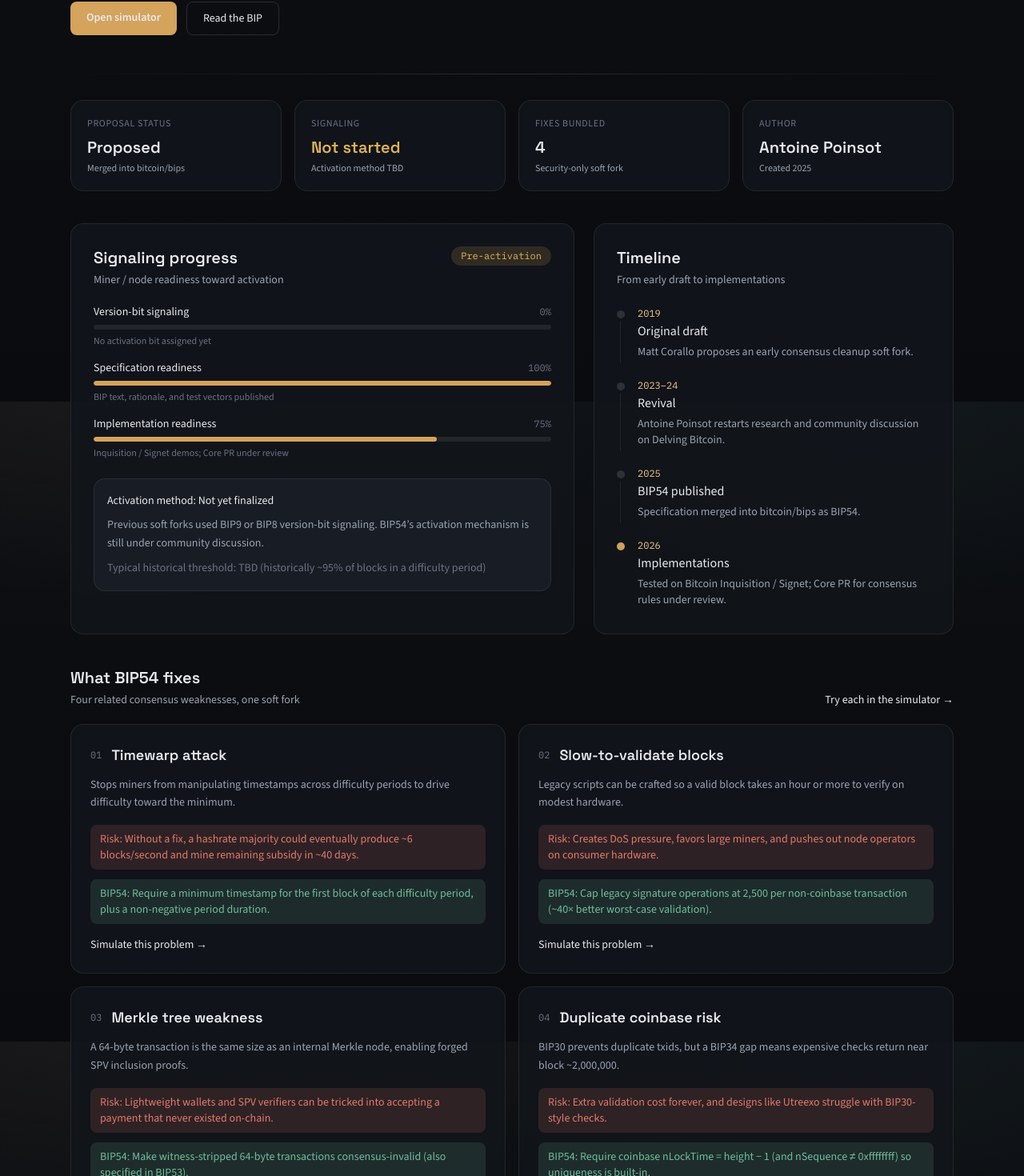
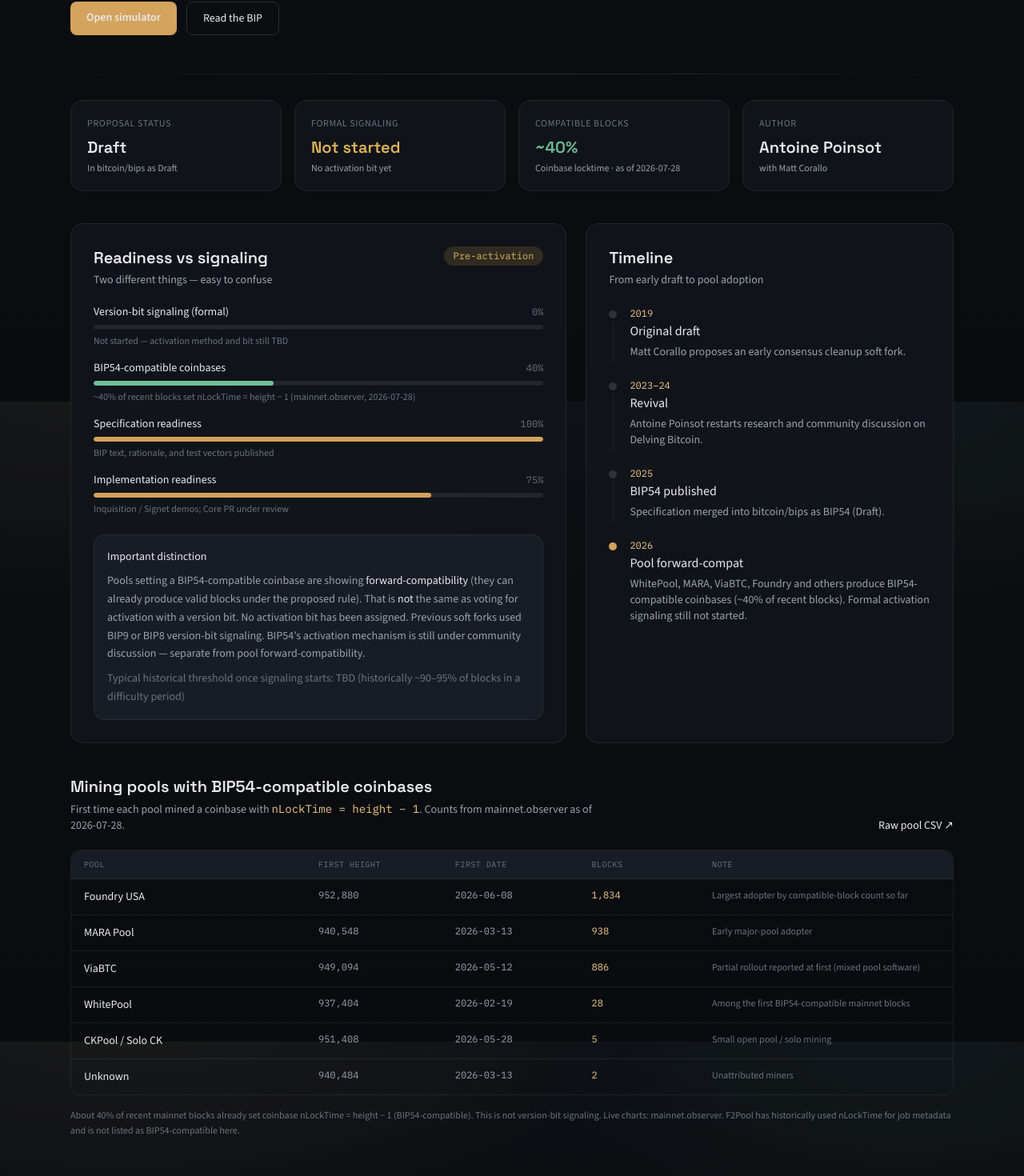
Before and after one commit to dani69654/bip54-dashboard, a Next.js app: page / in a window 1280 px wide. Shown: the part 298-1768 px from the top of the page at 80% size. Built offline with nearby package versions, Linux system fonts and the light colour scheme.

Commit message:
Update README and dashboard to clarify BIP54 status and pool readiness. Added details on forward-compatible coinbases and adjusted signaling terminology. Enhanced layout for better readability and included mining pool data.

```diff
--- a/src/app/layout.tsx
+++ b/src/app/layout.tsx
@@ -24,7 +24,7 @@ const plexMono = IBM_Plex_Mono({
 export const metadata: Metadata = {
   title: "BIP54 Dashboard — Consensus Cleanup",
   description:
-    "Track BIP54 signaling progress, explore the Consensus Cleanup proposal, and simulate the problems it fixes.",
+    "Track BIP54 readiness (including pool coinbase compatibility), explore the Consensus Cleanup proposal, and simulate the problems it fixes.",
 };
 
 export default function RootLayout({
--- a/src/app/page.tsx
+++ b/src/app/page.tsx
@@ -2,6 +2,8 @@ import Link from "next/link";
 import { BIP54 } from "@/lib/bip54";
 
 export default function DashboardPage() {
+  const readiness = BIP54.poolReadiness;
+
   return (
     <div className="mx-auto max-w-6xl px-6 py-10 sm:py-14">
       <section className="animate-fade-up mb-12 max-w-3xl">
@@ -39,31 +41,36 @@ export default function DashboardPage() {
         <Stat
           label="Proposal status"
           value={BIP54.status}
-          hint="Merged into bitcoin/bips"
+          hint="In bitcoin/bips as Draft"
         />
         <Stat
-          label="Signaling"
+          label="Formal signaling"
           value={BIP54.activation.signaling}
-          hint="Activation method TBD"
+          hint="No activation bit yet"
           tone="warning"
         />
-        <Stat label="Fixes bundled" value="4" hint="Security-only soft fork" />
+        <Stat
+          label="Compatible blocks"
+          value={`~${readiness.recentSharePct}%`}
+          hint={`Coinbase locktime · as of ${readiness.asOf}`}
+          tone="good"
+        />
         <Stat
           label="Author"
           value={BIP54.author}
-          hint={`Created ${BIP54.created}`}
+          hint={`with ${BIP54.coAuthor}`}
         />
       </section>
 
-      <section className="animate-fade-up-delay-2 mb-10 grid gap-6 lg:grid-cols-[1.4fr_1fr]">
+      <section className="animate-fade-up-delay-2 mb-10 grid gap-6 lg:grid-cols-[1.35fr_1fr]">
         <div className="surface p-6 sm:p-7">
           <div className="mb-5 flex items-start justify-between gap-4">
             <div>
               <h2 className="font-display text-xl font-semibold">
-                Signaling progress
+                Readiness vs signaling
               </h2>
               <p className="mt-1 text-sm text-fg-muted">
-                Miner / node readiness toward activation
+                Two different things — easy to confuse
               </p>
             </div>
             <span className="rounded-full bg-warning/15 px-3 py-1 font-mono text-xs text-warning">
@@ -73,9 +80,15 @@ export default function DashboardPage() {
 
           <div className="mb-6 space-y-4">
             <ProgressRow
-              label="Version-bit signaling"
+              label="Version-bit signaling (formal)"
               value={0}
-              caption="No activation bit assigned yet"
+              caption="Not started — activation method and bit still TBD"
+            />
+            <ProgressRow
+              label="BIP54-compatible coinbases"
+              value={readiness.recentSharePct}
+              caption={`~${readiness.recentSharePct}% of recent blocks set nLockTime = height − 1 (${readiness.sourceLabel}, ${readiness.asOf})`}
+              tone="good"
             />
             <ProgressRow
               label="Specification readiness"
@@ -91,11 +104,18 @@ export default function DashboardPage() {
 
           <div className="surface-muted p-4 text-sm leading-relaxed text-fg-muted">
             <p className="mb-2 font-medium text-fg">
-              Activation method: {BIP54.activation.method}
+              Important distinction
             </p>
-            <p>{BIP54.activation.note}</p>
+            <p>
+              Pools setting a BIP54-compatible coinbase are showing{" "}
+              <span className="text-fg">forward-compatibility</span> (they can
+              already produce valid blocks under the proposed rule). That is{" "}
+              <span className="text-fg">not</span> the same as voting for
+              activation with a version bit.{" "}
+              {BIP54.activation.note}
+            </p>
             <p className="mt-2 text-fg-subtle">
-              Typical historical threshold:{" "}
+              Typical historical threshold once signaling starts:{" "}
               {BIP54.activation.threshold}
             </p>
           </div>
@@ -104,7 +124,7 @@ export default function DashboardPage() {
         <div className="surface p-6 sm:p-7">
           <h2 className="font-display text-xl font-semibold">Timeline</h2>
           <p className="mt-1 mb-6 text-sm text-fg-muted">
-            From early draft to implementations
+            From early draft to pool adoption
           </p>
           <ol className="space-y-5">
             {BIP54.milestones.map((m, i) => (
@@ -135,6 +155,75 @@ export default function DashboardPage() {
       </section>
 
       <section className="animate-fade-up-delay-3 mb-10">
+        <div className="mb-5 flex flex-wrap items-end justify-between gap-4">
+          <div>
+            <h2 className="font-display text-xl font-semibold">
+              Mining pools with BIP54-compatible coinbases
+            </h2>
+            <p className="mt-1 max-w-2xl text-sm text-fg-muted">
+              First time each pool mined a coinbase with{" "}
+              <span className="font-mono text-accent-text">
+                nLockTime = height − 1
+              </span>
+              . Counts from {readiness.sourceLabel} as of {readiness.asOf}.
+            </p>
+          </div>
+          <a
+            href={readiness.poolsHref}
+            target="_blank"
+            rel="noopener noreferrer"
+            className="text-sm text-accent-text transition hover:underline"
+          >
+            Raw pool CSV ↗
+          </a>
+        </div>
+
+        <div className="overflow-hidden rounded-xl border border-border">
+          <div className="grid grid-cols-[1.2fr_0.7fr_0.7fr_0.6fr] gap-2 border-b border-border bg-bg-muted px-4 py-2.5 font-mono text-[10px] uppercase tracking-wider text-fg-subtle sm:grid-cols-[1.4fr_0.8fr_0.8fr_0.7fr_1.4fr]">
+            <span>Pool</span>
+            <span>First height</span>
+            <span>First date</span>
+            <span>Blocks</span>
+            <span className="hidden sm:inline">Note</span>
+          </div>
+          {readiness.pools.map((pool) => (
+            <div
+              key={pool.name}
+              className="grid grid-cols-[1.2fr_0.7fr_0.7fr_0.6fr] gap-2 border-b border-border px-4 py-3 text-sm last:border-b-0 sm:grid-cols-[1.4fr_0.8fr_0.8fr_0.7fr_1.4fr]"
+            >
+              <span className="font-medium text-fg">{pool.name}</span>
+              <span className="font-mono text-xs text-fg-muted">
+                {pool.firstHeight.toLocaleString()}
+              </span>
+              <span className="font-mono text-xs text-fg-muted">
+                {pool.firstDate}
+              </span>
+              <span className="font-mono text-xs text-accent-text">
+                {pool.compatibleBlocks.toLocaleString()}
+              </span>
+              <span className="col-span-4 text-xs text-fg-subtle sm:col-span-1 sm:mt-0">
+                {pool.note}
+              </span>
+            </div>
+          ))}
+        </div>
+
+        <p className="mt-4 text-xs leading-relaxed text-fg-subtle">
+          {readiness.recentShareNote} Live charts:{" "}
+          <a
+            href={readiness.sourceHref}
+            target="_blank"
+            rel="noopener noreferrer"
+            className="text-accent-text hover:underline"
+          >
+            {readiness.sourceLabel}
+          </a>
+          . F2Pool has historically used nLockTime for job metadata and is not
+          listed as BIP54-compatible here.
+        </p>
+      </section>
+
+      <section className="mb-10">
         <div className="mb-5 flex items-end justify-between gap-4">
           <div>
             <h2 className="font-display text-xl font-semibold">
@@ -189,7 +278,7 @@ export default function DashboardPage() {
       <section className="mb-4">
         <h2 className="font-display text-xl font-semibold">Official resources</h2>
         <p className="mt-1 mb-5 text-sm text-fg-muted">
-          Specs, explainers, and implementation tracking
+          Specs, explainers, live stats, and implementation tracking
         </p>
         <div className="grid gap-3 sm:grid-cols-2 lg:grid-cols-3">
           {BIP54.resources.map((r) => (
@@ -224,7 +313,7 @@ function Stat({
   label: string;
   value: string;
   hint: string;
-  tone?: "default" | "warning";
+  tone?: "default" | "warning" | "good";
 }) {
   return (
     <div className="surface p-4 sm:p-5">
@@ -233,7 +322,11 @@ function Stat({
       </div>
       <div
         className={`mt-2 font-display text-xl font-semibold ${
-          tone === "warning" ? "text-warning" : "text-fg"
+          tone === "warning"
+            ? "text-warning"
+            : tone === "good"
+              ? "text-success"
+              : "text-fg"
         }`}
       >
         {value}
@@ -247,10 +340,12 @@ function ProgressRow({
   label,
   value,
   caption,
+  tone = "default",
 }: {
   label: string;
   value: number;
   caption: string;
+  tone?: "default" | "good";
 }) {
   return (
     <div>
@@ -260,7 +355,9 @@ function ProgressRow({
       </div>
       <div className="h-1.5 overflow-hidden rounded-full bg-border">
         <div
-          className="animate-bar-grow h-full rounded-full bg-accent"
+          className={`animate-bar-grow h-full rounded-full ${
+            tone === "good" ? "bg-success" : "bg-accent"
+          }`}
           style={{ width: `${value}%` }}
         />
       </div>
--- a/src/lib/bip54.ts
+++ b/src/lib/bip54.ts
@@ -4,14 +4,76 @@ export const BIP54 = {
   tagline:
     "A soft fork proposal that closes four long-standing Bitcoin consensus weaknesses.",
   author: "Antoine Poinsot",
-  status: "Proposed",
+  coAuthor: "Matt Corallo",
+  status: "Draft",
   type: "Standards Track — Consensus (soft fork)",
   created: "2025",
   activation: {
     method: "Not yet finalized",
     signaling: "Not started",
-    threshold: "TBD (historically ~95% of blocks in a difficulty period)",
-    note: "Previous soft forks used BIP9 or BIP8 version-bit signaling. BIP54’s activation mechanism is still under community discussion.",
+    threshold: "TBD (historically ~90–95% of blocks in a difficulty period)",
+    note: "No activation bit has been assigned. Previous soft forks used BIP9 or BIP8 version-bit signaling. BIP54’s activation mechanism is still under community discussion — separate from pool forward-compatibility.",
+  },
+  /**
+   * Forward-compatible coinbase locktimes (nLockTime = height − 1).
+   * This is readiness / compatibility, NOT formal soft-fork signaling.
+   * Source: mainnet.observer (as of 2026-07-28).
+   */
+  poolReadiness: {
+    asOf: "2026-07-28",
+    recentSharePct: 40,
+    recentShareNote:
+      "About 40% of recent mainnet blocks already set coinbase nLockTime = height − 1 (BIP54-compatible). This is not version-bit signaling.",
+    sourceLabel: "mainnet.observer",
+    sourceHref: "https://mainnet.observer/",
+    chartHref:
+      "https://mainnet.observer/",
+    poolsHref:
+      "https://mainnet.observer/csv/miningpools-mining-bip54-coinbase.csv",
+    pools: [
+      {
+        name: "Foundry USA",
+        firstHeight: 952880,
+        firstDate: "2026-06-08",
+        compatibleBlocks: 1834,
+        note: "Largest adopter by compatible-block count so far",
+      },
+      {
+        name: "MARA Pool",
+        firstHeight: 940548,
+        firstDate: "2026-03-13",
+        compatibleBlocks: 938,
+        note: "Early major-pool adopter",
+      },
+      {
+        name: "ViaBTC",
+        firstHeight: 949094,
+        firstDate: "2026-05-12",
+        compatibleBlocks: 886,
+        note: "Partial rollout reported at first (mixed pool software)",
+      },
+      {
+        name: "WhitePool",
+        firstHeight: 937404,
+        firstDate: "2026-02-19",
+        compatibleBlocks: 28,
+        note: "Among the first BIP54-compatible mainnet blocks",
+      },
+      {
+        name: "CKPool / Solo CK",
+        firstHeight: 951408,
+        firstDate: "2026-05-28",
+        compatibleBlocks: 5,
+        note: "Small open pool / solo mining",
+      },
+      {
+        name: "Unknown",
+        firstHeight: 940484,
+        firstDate: "2026-03-13",
+        compatibleBlocks: 2,
+        note: "Unattributed miners",
+      },
+    ],
   },
   fixes: [
     {
@@ -68,6 +130,12 @@ export const BIP54 = {
       href: "https://bip54.org/",
     },
     {
+      title: "mainnet.observer — BIP54 coinbases",
+      description:
+        "Live chart of blocks with BIP54-compatible coinbase locktimes, plus first-by-pool table.",
+      href: "https://mainnet.observer/",
+    },
+    {
       title: "Bitcoin Optech topic",
       description: "News and technical notes on the consensus cleanup soft fork.",
       href: "https://bitcoinops.org/en/topics/consensus-cleanup-soft-fork/",
@@ -92,17 +160,19 @@ export const BIP54 = {
     {
       year: "2023–24",
       label: "Revival",
-      detail: "Antoine Poinsot restarts research and community discussion on Delving Bitcoin.",
+      detail:
+        "Antoine Poinsot restarts research and community discussion on Delving Bitcoin.",
     },
     {
       year: "2025",
       label: "BIP54 published",
-      detail: "Specification merged into bitcoin/bips as BIP54.",
+      detail: "Specification merged into bitcoin/bips as BIP54 (Draft).",
     },
     {
       year: "2026",
-      label: "Implementations",
-      detail: "Tested on Bitcoin Inquisition / Signet; Core PR for consensus rules under review.",
+      label: "Pool forward-compat",
+      detail:
+        "WhitePool, MARA, ViaBTC, Foundry and others produce BIP54-compatible coinbases (~40% of recent blocks). Formal activation signaling still not started.",
     },
   ],
 } as const;
```
Also changed, not shown: 1 other file (tests, documents, lock files or other folders).
